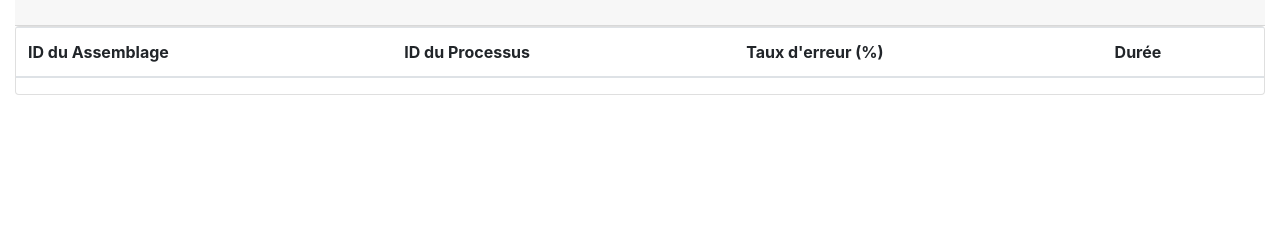
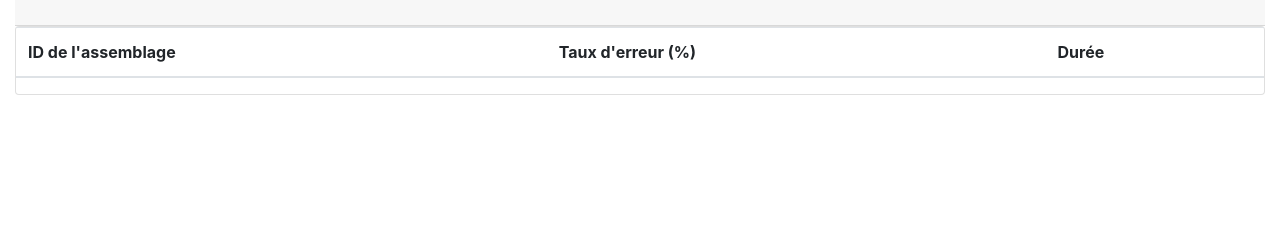
Before and after one commit to bts-lasalle-avignon-projets/ergonomic-workstation-2025, a PHP site: page /Processus/statistique in a window 1280 px wide. Shown: the part 207-447 px from the top of the page. Run offline with PHP 8.4, Linux system fonts and the light colour scheme; data comes from the database, SQL or seed files in the repository; data that the repository does not hold is empty.

Commit message:
Ne pas afficher l'id du processus

```diff
--- a/ModuleCreation/www/models/processus.php
+++ b/ModuleCreation/www/models/processus.php
@@ -222,7 +222,6 @@ class ProcessusModel extends Model
 		$this->query("SELECT
 						a.idAssemblage,
 						p.nomProcessus,
-						p.idProcessus,
 						a.nombreEchecs,
 						(a.nombreEchecs / NULLIF(TIME_TO_SEC(a.dureeProcessus), 0)) * :TEMPS_MINUTE AS tauxErreurParMinute,
 						a.dureeProcessus
--- a/ModuleCreation/www/views/Processus/statistique.php
+++ b/ModuleCreation/www/views/Processus/statistique.php
@@ -7,8 +7,7 @@
             <table class="table">
                 <thead>
                     <tr>
-                        <th>ID du Assemblage</th>
-                        <th>ID du Processus</th>
+                        <th>ID de l'assemblage</th>
                         <th>Taux d'erreur (%)</th>
                         <th>Durée</th>
                     </tr>
@@ -17,7 +16,6 @@
                     <?php foreach ($datas as $AssemblageData) : ?>
                         <tr>
                             <td><?php echo htmlspecialchars($AssemblageData['idAssemblage']); ?></td>
-                            <td><?php echo htmlspecialchars($AssemblageData['idProcessus']); ?></td>
                             <td><?php echo number_format($AssemblageData['tauxErreurParMinute'], PRECISION_POURCENTAGE); ?></td>
                             <td><?php echo htmlspecialchars($AssemblageData['dureeProcessus']); ?></td>
                         </tr>
```
